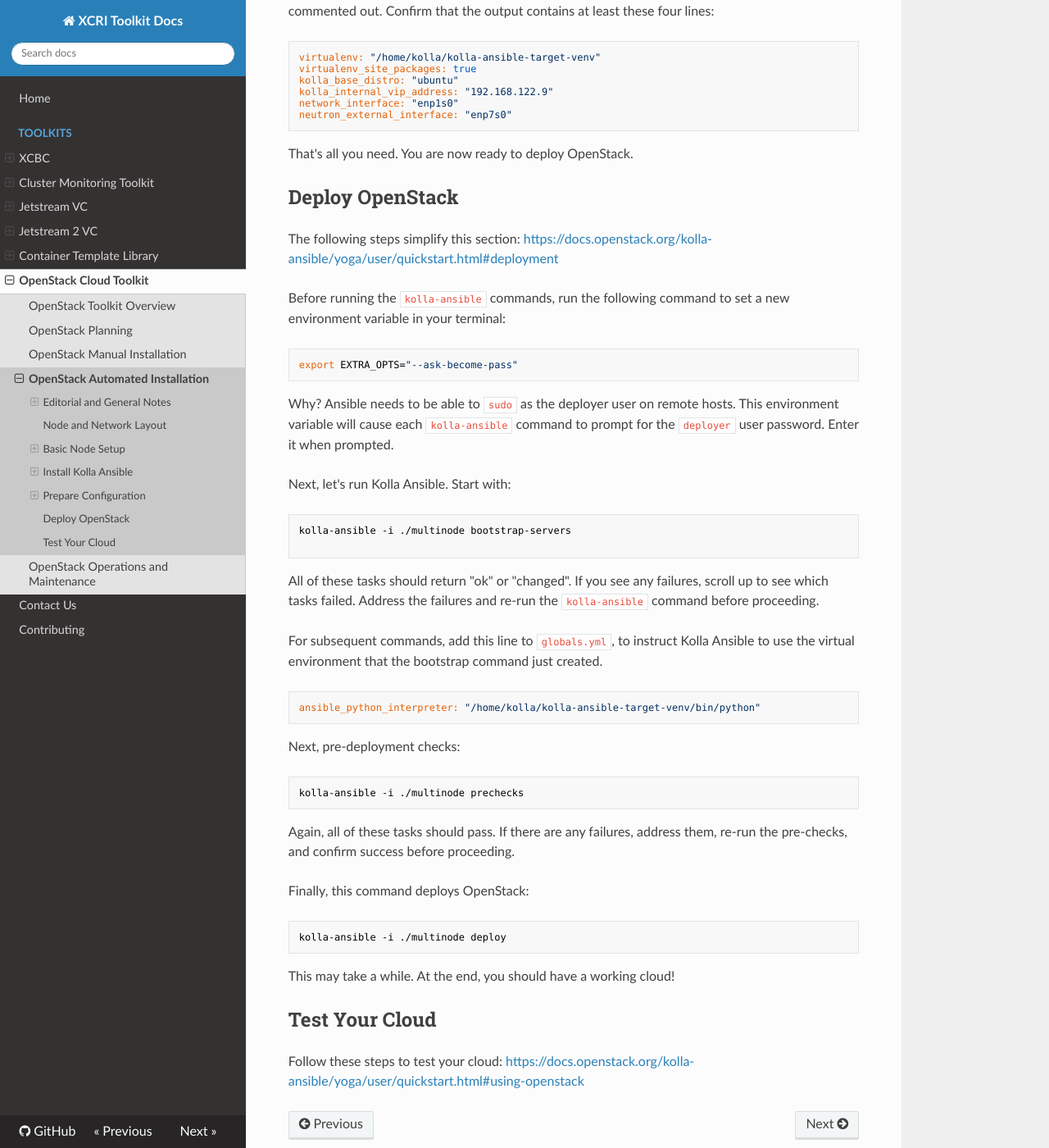
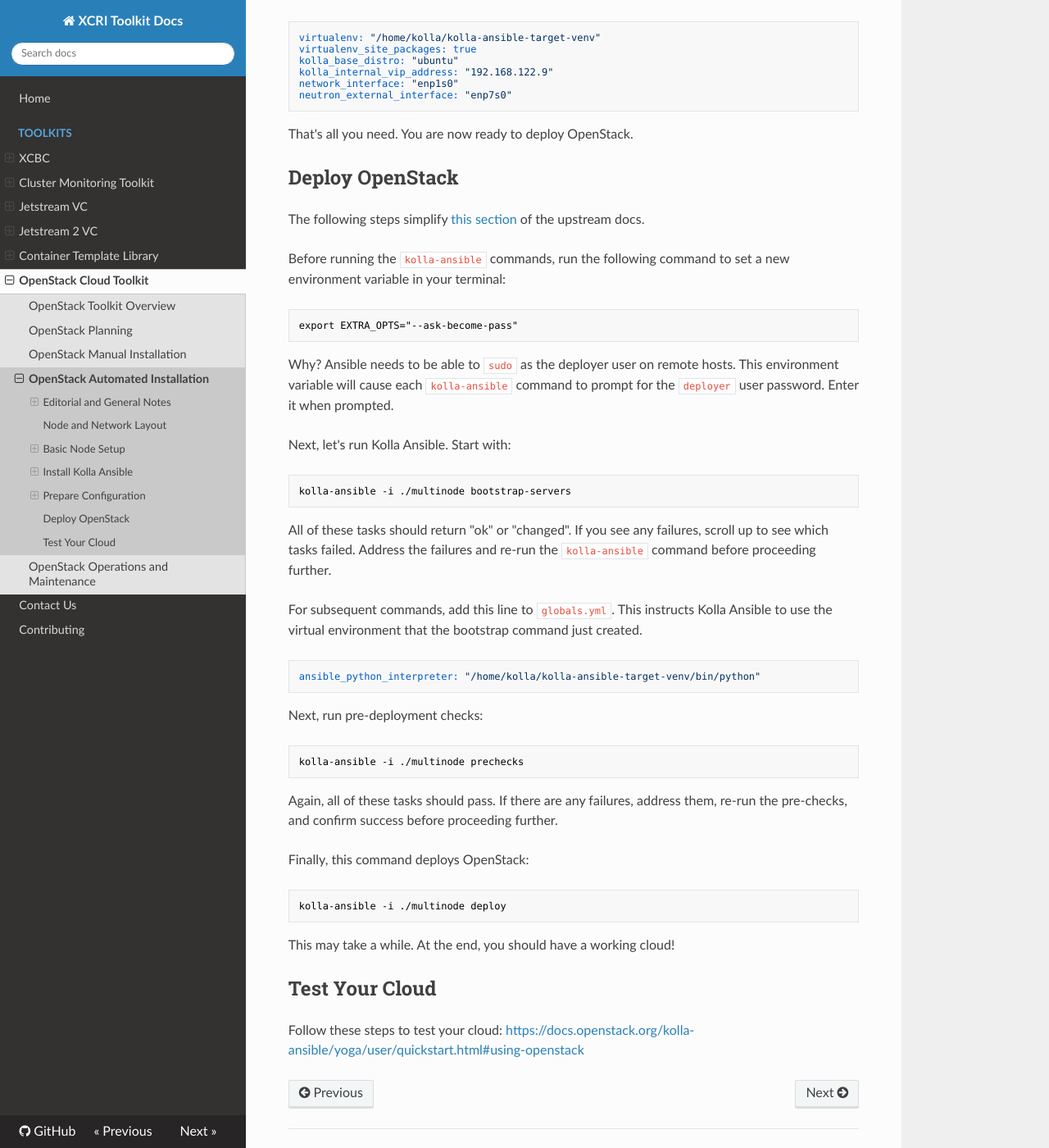
Before and after one commit to access-ci-org/Toolkit-Docs, an MkDocs documentation site: the page built from docs/toolkits/openstack-automated-installation.md, in a window 1280 px wide and 1400 px high, scrolled down 7651 px. Shown: the whole window at 82% size. Built offline with MkDocs 1.6.1, drawn with Linux system fonts in a browser that asks for light colours; nearby versions of some CDN libraries; old or Windows-style settings are respelled for this version of MkDocs; some of the changed text lies outside the part shown.

Commit message:
minor fixes

````diff
--- a/docs/toolkits/openstack-automated-installation.md
+++ b/docs/toolkits/openstack-automated-installation.md
@@ -242,7 +242,7 @@ control
 ### Test Inventory and SSH Connectivity
 
 Run this from the deployment node:
-```
+```shell
 ansible -i multinode all -m ping
 ```
 The output should show a successful connection for all nodes.
@@ -250,7 +250,7 @@ The output should show a successful connection for all nodes.
 ### Generate Kolla Passwords
 
 Run this from the deployment node:
-```
+```shell
 kolla-genpwd
 ```
 
@@ -260,19 +260,19 @@ This will generate many passwords for service accounts used throughout OpenStack
 
 Next, modify the contents of `/etc/kolla/globals.yml`.
 
-The following steps simplify this section: <https://docs.openstack.org/kolla-ansible/yoga/user/quickstart.html#kolla-globals-yml>
+The following steps simplify [this section](https://docs.openstack.org/kolla-ansible/yoga/user/quickstart.html#kolla-globals-yml) of the upstream docs.
 
 
 Add this line to the file, which will instruct Kolla Ansible to set up a virtual environment on the target hosts:
 
-```
+```yaml
 virtualenv: "/root/kolla-ansible-target-venv"
 virtualenv_site_packages: true
 ```
 
 For simplicity, let's use the same distro inside containers that we use on the bare nodes, so un-comment and modify this line:
 
-```
+```yaml
 kolla_base_distro: "ubuntu"
 ```
 
@@ -280,13 +280,13 @@ kolla_base_distro: "ubuntu"
 
 Un-comment and modify these two lines, entering the network interface names that you determined earlier in [this section](#determine-physical-network-interface-names). `network_interface` is used for management and API access, while `network_external_interface` is used for instance floating IP addresses.
 
-```
+```yaml
 network_interface: "enp1s0"
 neutron_external_interface: "enp7s0"
 ```
 
 Next, identify an additional, _unused_ IP address on your network, and designate it for internal API endpoints. Un-comment this line and set it:
-```
+```yaml
 kolla_internal_vip_address: "192.168.122.9"
 ```
 
@@ -294,7 +294,7 @@ kolla_internal_vip_address: "192.168.122.9"
 
 After you save `globals.yml`, you can run `grep '^[^#]' globals.yml` to see all the lines that are _not_ commented out. Confirm that the output contains at least these four lines:
 
-```
+```yaml
 virtualenv: "/home/kolla/kolla-ansible-target-venv"
 virtualenv_site_packages: true
 kolla_base_distro: "ubuntu"
@@ -307,11 +307,11 @@ That's all you need. You are now ready to deploy OpenStack.
 
 ## Deploy OpenStack
 
-The following steps simplify this section: <https://docs.openstack.org/kolla-ansible/yoga/user/quickstart.html#deployment>
+The following steps simplify [this section](https://docs.openstack.org/kolla-ansible/yoga/user/quickstart.html#deployment) of the upstream docs.
 
 Before running the `kolla-ansible` commands, run the following command to set a new environment variable in your terminal:
 
-```
+```shell
 export EXTRA_OPTS="--ask-become-pass"
 ```
 
@@ -319,30 +319,29 @@ Why? Ansible needs to be able to `sudo` as the deployer user on remote hosts. Th
 
 Next, let's run Kolla Ansible. Start with:
 
-```
+```shell
 kolla-ansible -i ./multinode bootstrap-servers
-
 ```
 
-All of these tasks should return "ok" or "changed". If you see any failures, scroll up to see which tasks failed. Address the failures and re-run the `kolla-ansible` command before proceeding.
+All of these tasks should return "ok" or "changed". If you see any failures, scroll up to see which tasks failed. Address the failures and re-run the `kolla-ansible` command before proceeding further.
 
-For subsequent commands, add this line to `globals.yml`, to instruct Kolla Ansible to use the virtual environment that the bootstrap command just created.
+For subsequent commands, add this line to `globals.yml`. This instructs Kolla Ansible to use the virtual environment that the bootstrap command just created.
 
-```
+```yaml
 ansible_python_interpreter: "/home/kolla/kolla-ansible-target-venv/bin/python"
 ```
 
-Next, pre-deployment checks:
+Next, run pre-deployment checks:
 
-```
+```shell
 kolla-ansible -i ./multinode prechecks
 ```
 
-Again, all of these tasks should pass. If there are any failures, address them, re-run the pre-checks, and confirm success before proceeding.
+Again, all of these tasks should pass. If there are any failures, address them, re-run the pre-checks, and confirm success before proceeding further.
 
 Finally, this command deploys OpenStack:
 
-```
+```shell
 kolla-ansible -i ./multinode deploy
 ```
 
````
